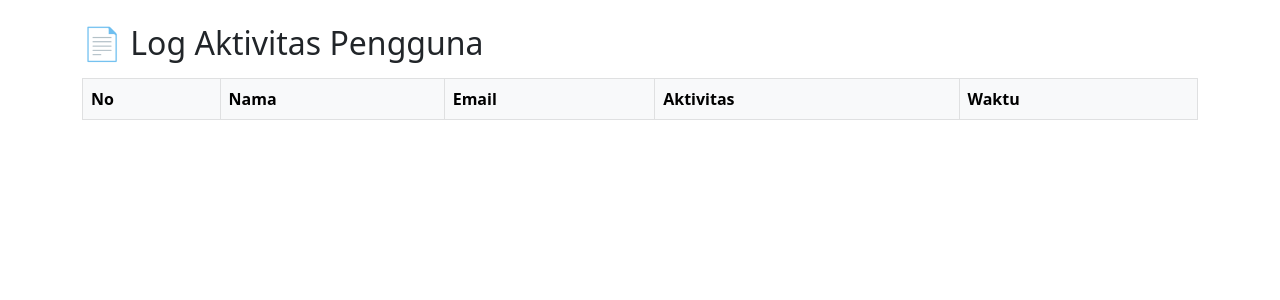
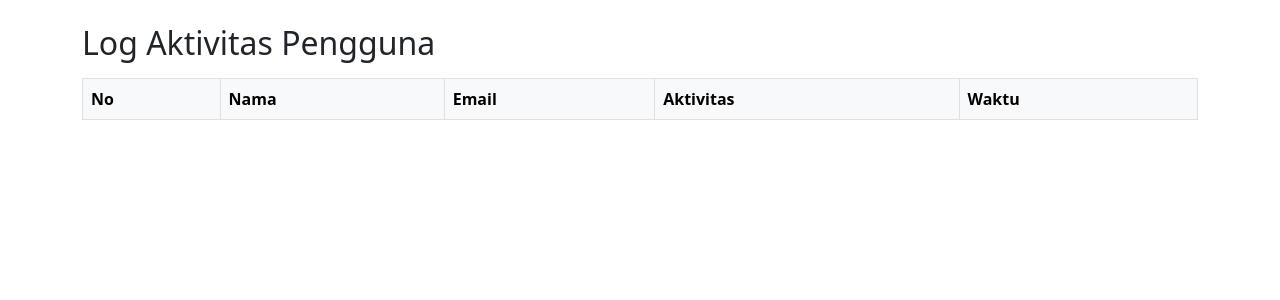
Before and after one commit to chanjr227/sistem_desa, a PHP site: page /sistem_desa/admin/log_aktivitas.php in a window 1280 px wide. Shown: the top 300 px of the page. Run offline with PHP 8.4, Linux system fonts and the light colour scheme; the visitor is signed in with stand-in values (Sample User, id 1); data that the repository does not hold is empty.

Commit message:
log aktivitas

```diff
--- a/admin/log_aktivitas.php
+++ b/admin/log_aktivitas.php
@@ -18,7 +18,7 @@ $result = $koneksi->query("SELECT user_log.*, users.email FROM user_log JOIN use
 
 <body>
     <div class="container mt-4">
-        <h2 class="mb-3">📄 Log Aktivitas Pengguna</h2>
+        <h2 class="mb-3">Log Aktivitas Pengguna</h2>
         <table class="table table-bordered">
             <thead class="table-light">
                 <tr>
```
